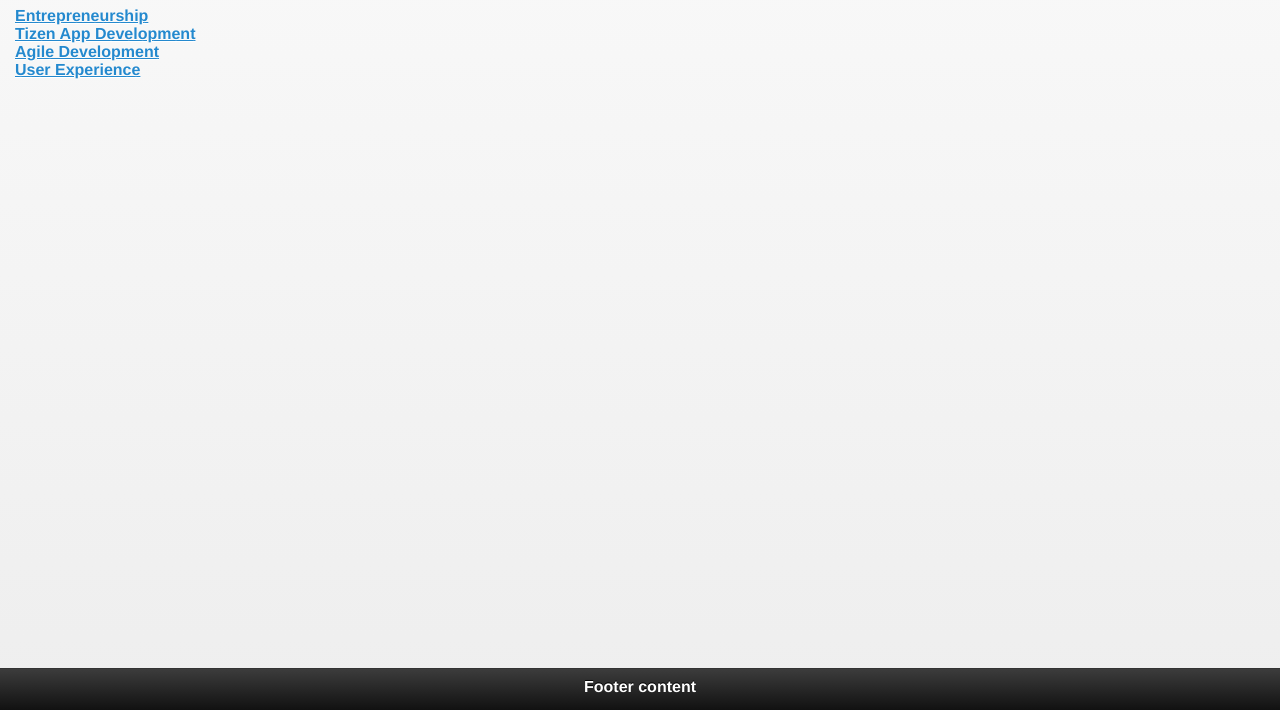
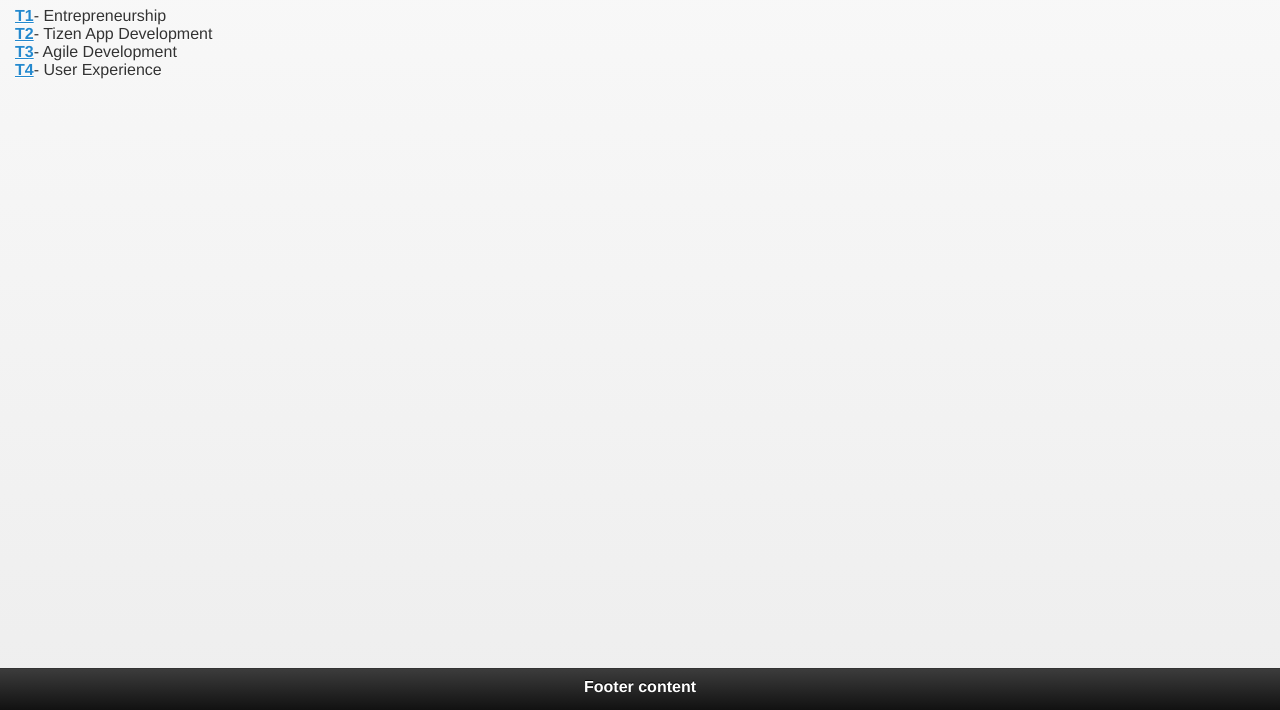
Before and after one commit to andyvand/OceanCourses, a plain HTML site: page index.html in a window 1280 px wide. Shown: the part 90-800 px from the top of the page. Drawn offline with Linux system fonts and the light colour scheme.

Commit message:
Corrected typos

```diff
--- a/index.html
+++ b/index.html
@@ -23,10 +23,10 @@
         <div data-role="content" >
             <h1>Register to Courses</h1>
             <div class="courses">
-            	<div><a href="form.html">Entrepreneurship</a></div>
-            	<div><a href="form.html">Tizen App Development</a></div>
-            	<div><a href="form.html">Agile Development</a></div>
-            	<div><a href="form.html">User Experience</a></div>
+            	<div><a href="form.html">T1</a>- Entrepreneurship</div>
+            	<div><a href="form.html">T2</a>- Tizen App Development</a></div>
+            	<div><a href="form.html">T3</a>- Agile Development</div>
+            	<div><a href="form.html">T4</a>- User Experience</a></div>
             </div>
         </div><!-- /content -->
 
```
Also changed, not shown: form.html (+4 -4 lines).
